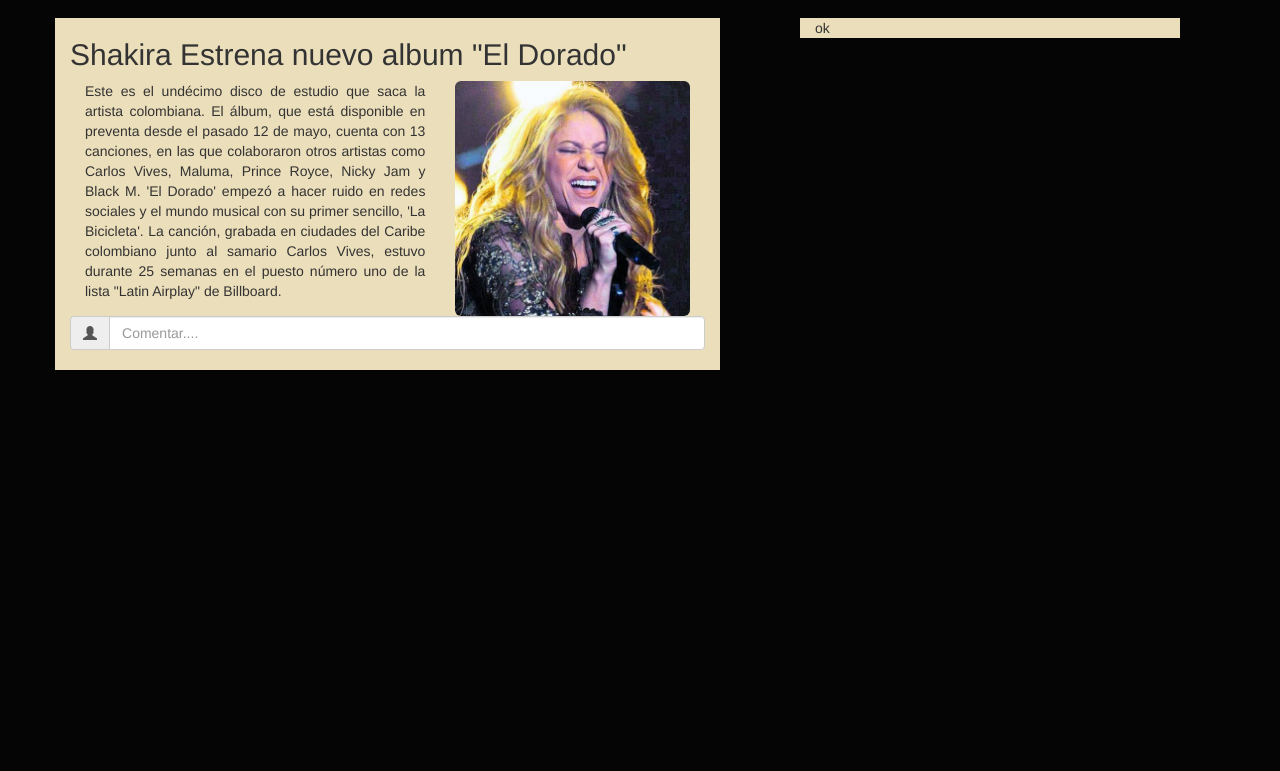
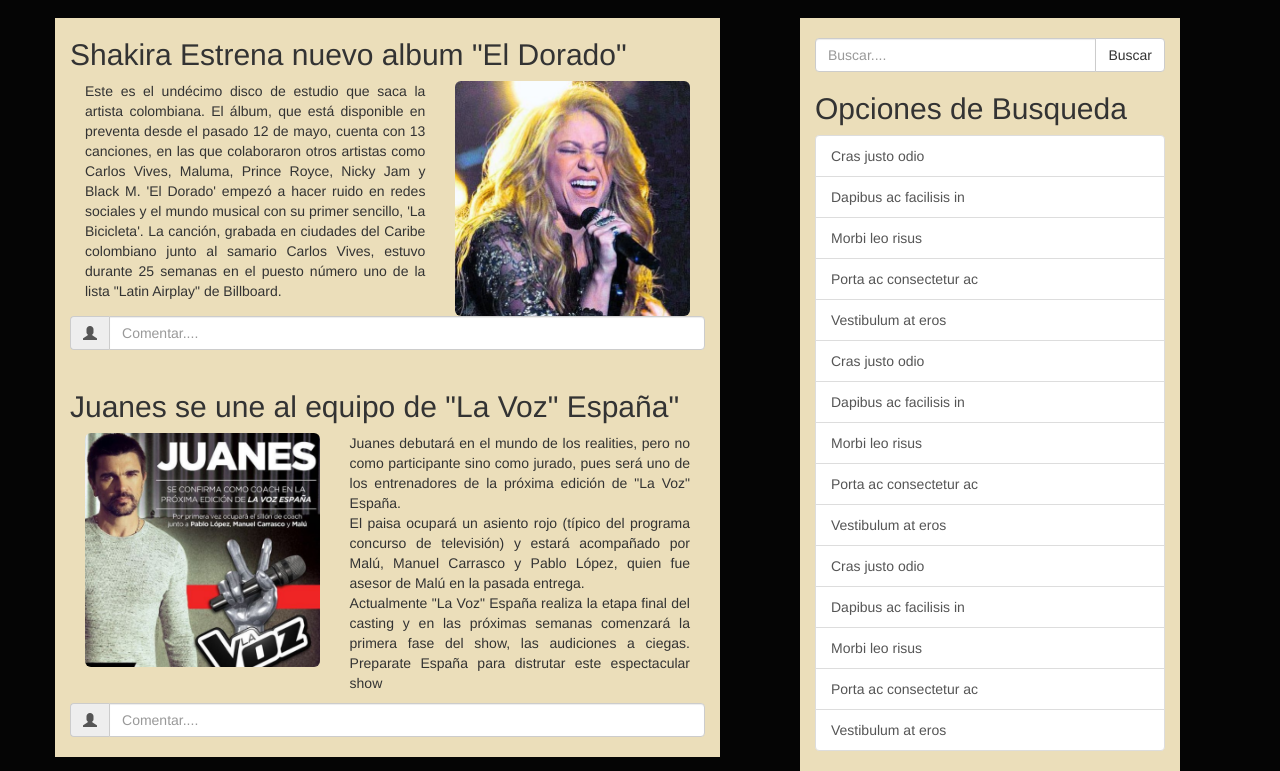
Before and after one commit to davidtres/FrameworksCSS, a plain HTML site: page Bootstrap/index.html in a window 1280 px wide. Shown: the part 204-975 px from the top of the page. Before the commit the page ends 800 px from the top, so only its background shows below. Drawn offline with Linux system fonts and the light colour scheme.

Commit message:
Avance hasta punto 6 - Bolg Musica.
Falta diseño adaptativo.

```diff
--- a/Bootstrap/css/estilos.css
+++ b/Bootstrap/css/estilos.css
@@ -20,7 +20,10 @@ nav {
 }
 #section{
   background-color: #EBDEBA;
-
+}
+#buscar1{
+  margin-top: 20px;
+  margin-bottom: 20px
 }
 body{
   background-color: #050505;
@@ -33,6 +36,7 @@ li{
     content: "";
     clear: both;
     display: block;
+}
 
 @media (max-width: 770px) {
   /* Clase para ocultar componentes HTML */
--- a/Bootstrap/index.html
+++ b/Bootstrap/index.html
@@ -36,7 +36,8 @@
     </nav>
     <section>
       <div class=" row col-lg-7" id="section">
-          <div><h2>Shakira Estrena nuevo album "El Dorado"</h2>
+          <div>
+            <h2>Shakira Estrena nuevo album "El Dorado"</h2>
               <div class="col-lg-7">
                   <p class="text-justify">Este es el undécimo disco de estudio que saca la artista colombiana. El álbum, que está disponible en preventa desde el pasado 12 de mayo, cuenta con 13 canciones, en las que colaboraron otros artistas como Carlos Vives, Maluma, Prince Royce, Nicky Jam y Black M.         'El Dorado' empezó a hacer ruido en redes sociales y el mundo musical con su primer sencillo, 'La Bicicleta'. La canción, grabada en ciudades del Caribe colombiano junto al samario Carlos Vives, estuvo durante 25 semanas en el puesto número uno de la lista "Latin Airplay" de Billboard.</p>
               </div>
@@ -50,18 +51,57 @@
               </div><br>
           </div>
         </div>
-
+        <div>
+            <h2>Juanes se une al equipo de "La Voz" España"</h2>
+              <div class="col-lg-5">
+                  <img class="img-responsive img-rounded shaki" src="img/juanes.png" height="100%">
+              </div>
+              <div class="col-lg-7">
+                  <p class="text-justify">Juanes debutará en el mundo de los realities, pero no como participante sino como jurado, pues será uno de los entrenadores de la próxima edición de "La Voz" España.<br>El paisa ocupará un asiento rojo (típico del programa concurso de televisión) y estará acompañado por Malú, Manuel Carrasco y Pablo López, quien fue asesor de Malú en la pasada entrega.<br>Actualmente "La Voz" España realiza la etapa final del casting y en las próximas semanas comenzará la primera fase del show, las audiciones a ciegas. Preparate España para distrutar este espectacular show</p>
+              </div>
+              <div>
+              <div class="input-group">
+                  <span class="input-group-addon"><i class="glyphicon glyphicon-user"></i></span>
+                  <input id="email" type="text" class="form-control" name="email" placeholder="Comentar....">
+              </div><br>
+          </div>
+        </div>
+        </div>
+    </section>
+    <aside>
+      <div class="col-lg-4 col-lg-offset-1" id="section">
+        <div id="buscar1">
+          <div class="input-group">
+            <input type="text" class="form-control" class="search" placeholder="Buscar....">
+            <span class="input-group-btn">
+            <button class="btn btn-default" type="button">Buscar</button>
+            </span>
+          </div>
+        </div>
+        <div>
+          <h2>Opciones de Busqueda</h2>
+            <div class="list-group">
+              <button type="button" class="list-group-item">Cras justo odio</button>
+              <button type="button" class="list-group-item list-group-item-action">Dapibus ac facilisis in</button>
+              <button type="button" class="list-group-item list-group-item-action">Morbi leo risus</button>
+              <button type="button" class="list-group-item list-group-item-action">Porta ac consectetur ac</button>
+              <button type="button" class="list-group-item list-group-item-action">Vestibulum at eros</button>
+        <button type="button" class="list-group-item">Cras justo odio</button>
+              <button type="button" class="list-group-item list-group-item-action">Dapibus ac facilisis in</button>
+              <button type="button" class="list-group-item list-group-item-action">Morbi leo risus</button>
+              <button type="button" class="list-group-item list-group-item-action">Porta ac consectetur ac</button>
+              <button type="button" class="list-group-item list-group-item-action">Vestibulum at eros</button>
+                            <button type="button" class="list-group-item">Cras justo odio</button>
+              <button type="button" class="list-group-item list-group-item-action">Dapibus ac facilisis in</button>
+              <button type="button" class="list-group-item list-group-item-action">Morbi leo risus</button>
+              <button type="button" class="list-group-item list-group-item-action">Porta ac consectetur ac</button>
+              <button type="button" class="list-group-item list-group-item-action">Vestibulum at eros</button>
+            </div>
+          </div>
+        </div>
         </div>
 
-
-
-
       </div>
-      <div class="col-lg-4 col-lg-offset-1" id="section">ok</div>
-
-
-
-
-    </section>
+    </aside>
   </body>
 </html>
```
Also changed, not shown: Bootstrap/img/juanes.png (added).
